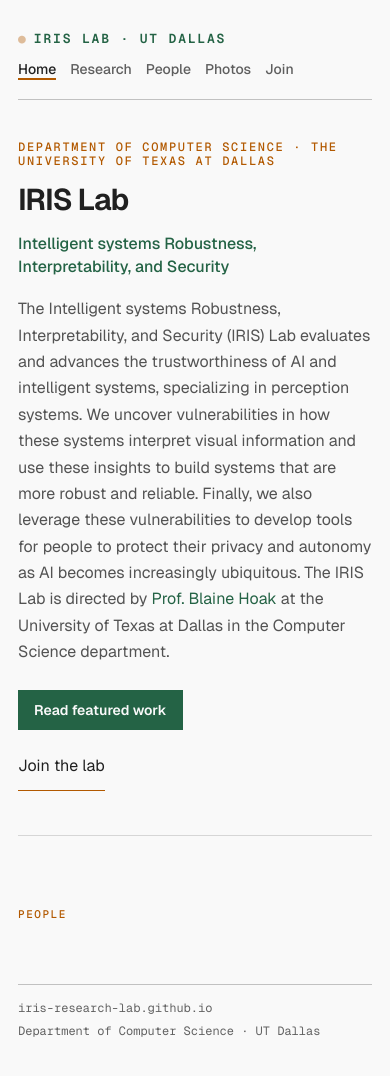
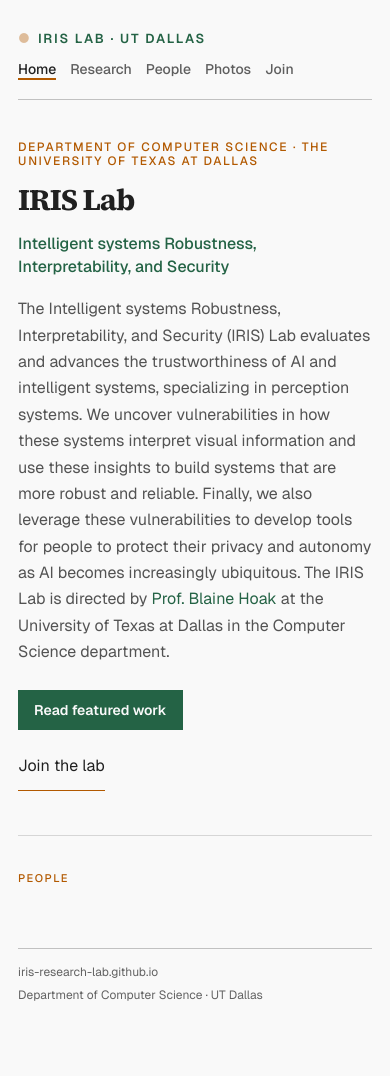
Before and after one commit to IRIS-Research-Lab/IRIS-Research-Lab.github.io, a plain HTML site: page index.html in a window 390 px wide. After the commit the page ends 1044 px from the top, so only its background shows below. Drawn offline with Linux system fonts and the light colour scheme.

Commit message:
Narrow layout and refine Home ordering and typography

```diff
--- a/assets/css/style.css
+++ b/assets/css/style.css
@@ -1,6 +1,6 @@
 /* IRIS Lab V3 North Star
    Tokens ported from the design package (tokens/tokens.css).
-   Geist + Geist Mono variable, Source Serif 4 for the featured title. */
+   Self-hosted Geist for UI text, Source Serif 4 for the Home hero title. */
 
 @font-face {
   font-family: "Geist";
@@ -46,6 +46,7 @@
   --font-serif: "Source Serif 4", "Source Serif Pro", Georgia, serif;
   --font-mono: "Geist Mono", ui-monospace, SFMono-Regular, Menlo, monospace;
 
+  --content-width: min(948px, calc(50vw + 308px));
   --space-gutter: 72px;
   --space-gutter-mobile: 18px;
   --focus-ring: 2px solid var(--iris-focus);
@@ -139,6 +140,9 @@ a:focus-visible {
   display: flex;
   flex-direction: column;
   min-height: 100vh;
+  /* Border-box width includes both gutters; the inner column is capped at 948px. */
+  width: min(100%, calc(var(--content-width) + 2 * var(--space-gutter)));
+  margin-inline: auto;
   padding: 44px var(--space-gutter) 56px;
   --roster-cols: 3;
   --roster-gap: 28px;
@@ -165,7 +169,7 @@ main { flex: 1 0 auto; }
 .logo,
 .logo:link,
 .logo:visited {
-  font-family: var(--font-mono);
+  font-family: var(--font-sans);
   font-size: 13px;
   font-weight: 600;
   letter-spacing: 0.14em;
@@ -236,7 +240,7 @@ main { flex: 1 0 auto; }
 
 .kicker,
 .section-label {
-  font-family: var(--font-mono);
+  font-family: var(--font-sans);
   font-weight: 500;
   line-height: 1.2;
   letter-spacing: 0.14em;
@@ -265,6 +269,8 @@ h1 {
 .hero { max-width: 820px; margin-bottom: 44px; }
 
 .hero h1 {
+  font-family: var(--font-serif);
+  font-weight: 700;
   font-size: 52px;
   line-height: 1.05;
   letter-spacing: -0.035em;
@@ -304,9 +310,9 @@ h1 {
   margin: 0;
 }
 
-/* .page-head p is more specific than .kicker. Restate the eyebrow so it stays orange mono. */
+/* .page-head p is more specific than .kicker. Restate the eyebrow so it stays orange sans. */
 .page-head .kicker {
-  font-family: var(--font-mono);
+  font-family: var(--font-sans);
   font-size: 12px;
   font-weight: 500;
   line-height: 1.2;
@@ -378,13 +384,13 @@ h1 {
 .band {
   padding-top: 36px;
   border-top: 1px solid var(--iris-rule);
-  margin-top: 8px;
+  margin: 0;
 }
 
 .featured-kicker { margin-bottom: 0; }
 
 .featured-title {
-  font-family: var(--font-serif);
+  font-family: var(--font-sans);
   font-size: 28px;
   font-weight: 700;
   line-height: 1.25;
@@ -432,7 +438,7 @@ h1 {
 }
 
 .kind {
-  font-family: var(--font-mono);
+  font-family: var(--font-sans);
   font-size: 11px;
   font-weight: 500;
   letter-spacing: 0.06em;
@@ -443,7 +449,7 @@ h1 {
 
 .year-tag,
 .news-item time {
-  font-family: var(--font-mono);
+  font-family: var(--font-sans);
   font-size: 11px;
   font-weight: 500;
   color: var(--iris-orange);
@@ -511,23 +517,19 @@ h1 {
 .pub-fig figcaption,
 .photo-grid figcaption {
   margin-top: 8px;
-  font-family: var(--font-mono);
+  font-family: var(--font-sans);
   font-size: 11px;
   font-weight: 400;
   line-height: 1.4;
   color: var(--iris-footer);
 }
 
-.lower {
+.home-sections {
   display: grid;
-  grid-template-columns: 1fr 1fr;
-  gap: 48px;
-  margin-top: 40px;
-  padding-top: 36px;
-  border-top: 1px solid var(--iris-rule);
+  gap: 40px;
 }
 
-.lower:has(#news-section[hidden]) { grid-template-columns: 1fr; }
+#featured-root:empty { display: none; }
 
 .news-body {
   font-size: 16px;
@@ -599,7 +601,7 @@ h1 {
 }
 
 .member .dates {
-  font-family: var(--font-mono);
+  font-family: var(--font-sans);
   font-size: 12px;
   font-weight: 400;
   line-height: 1.35;
@@ -634,7 +636,8 @@ h1 {
 .member img,
 .member .person-photo-link,
 .member .person-photo-placeholder {
-  width: 100%;
+  width: 150px;
+  max-width: 100%;
   aspect-ratio: 1;
   margin: 0 0 12px;
   height: auto;
@@ -652,7 +655,7 @@ h1 {
   place-items: center;
   background: var(--iris-bg);
   color: var(--iris-mint);
-  font-family: var(--font-mono);
+  font-family: var(--font-sans);
   font-size: 14px;
   font-weight: 600;
   letter-spacing: 0.06em;
@@ -661,7 +664,8 @@ h1 {
 
 .photo-grid {
   display: grid;
-  grid-template-columns: repeat(var(--roster-cols), minmax(0, 1fr));
+  grid-template-columns: repeat(auto-fill, 145px);
+  justify-content: start;
   gap: var(--roster-gap);
   list-style: none;
   margin: 0;
@@ -689,7 +693,7 @@ h1 {
   display: flex;
   justify-content: space-between;
   gap: 8px;
-  font-family: var(--font-mono);
+  font-family: var(--font-sans);
   font-size: 12px;
   font-weight: 400;
   line-height: 1.3;
@@ -703,12 +707,12 @@ h1 {
   max-width: 48ch;
 }
 
-@media (max-width: 1199px) {
-  .page { --roster-cols: 2; }
-}
-
 @media (max-width: 899px) {
-  .page { padding: 32px var(--space-gutter-mobile) 40px; }
+  .page {
+    --space-gutter: var(--space-gutter-mobile);
+    --roster-cols: 2;
+    padding: 32px var(--space-gutter) 40px;
+  }
 
   .site-nav {
     flex-direction: column;
@@ -725,11 +729,6 @@ h1 {
   .cta { flex-direction: column; align-items: flex-start; gap: 12px; }
   .featured-title { font-size: 22px; }
 
-  .page { --roster-cols: 1; }
-
-  .lower { display: block; }
-  .lower > section + section { margin-top: 36px; }
-
   .pub {
     grid-template-columns: minmax(0, 1fr);
     gap: 14px;
@@ -739,6 +738,10 @@ h1 {
   .pub-title { font-size: 17px; }
 
   .site-footer { flex-direction: column; }
+}
+
+@media (max-width: 599px) {
+  .page { --roster-cols: 1; }
 }
 
 @media (prefers-reduced-motion: reduce) {
--- a/index.html
+++ b/index.html
@@ -32,14 +32,13 @@
         </div>
       </header>
 
-      <div id="featured-root"></div>
-
-      <div class="lower">
-        <section id="news-section" hidden>
+      <div class="home-sections">
+        <section class="band" id="news-section" hidden>
           <h2 class="section-label">News</h2>
           <div id="news-list"></div>
         </section>
-        <section id="people-section" aria-labelledby="people-label">
+        <div id="featured-root"></div>
+        <section class="band" id="people-section" aria-labelledby="people-label">
           <h2 class="section-label" id="people-label">People</h2>
           <div id="members"></div>
         </section>
```
